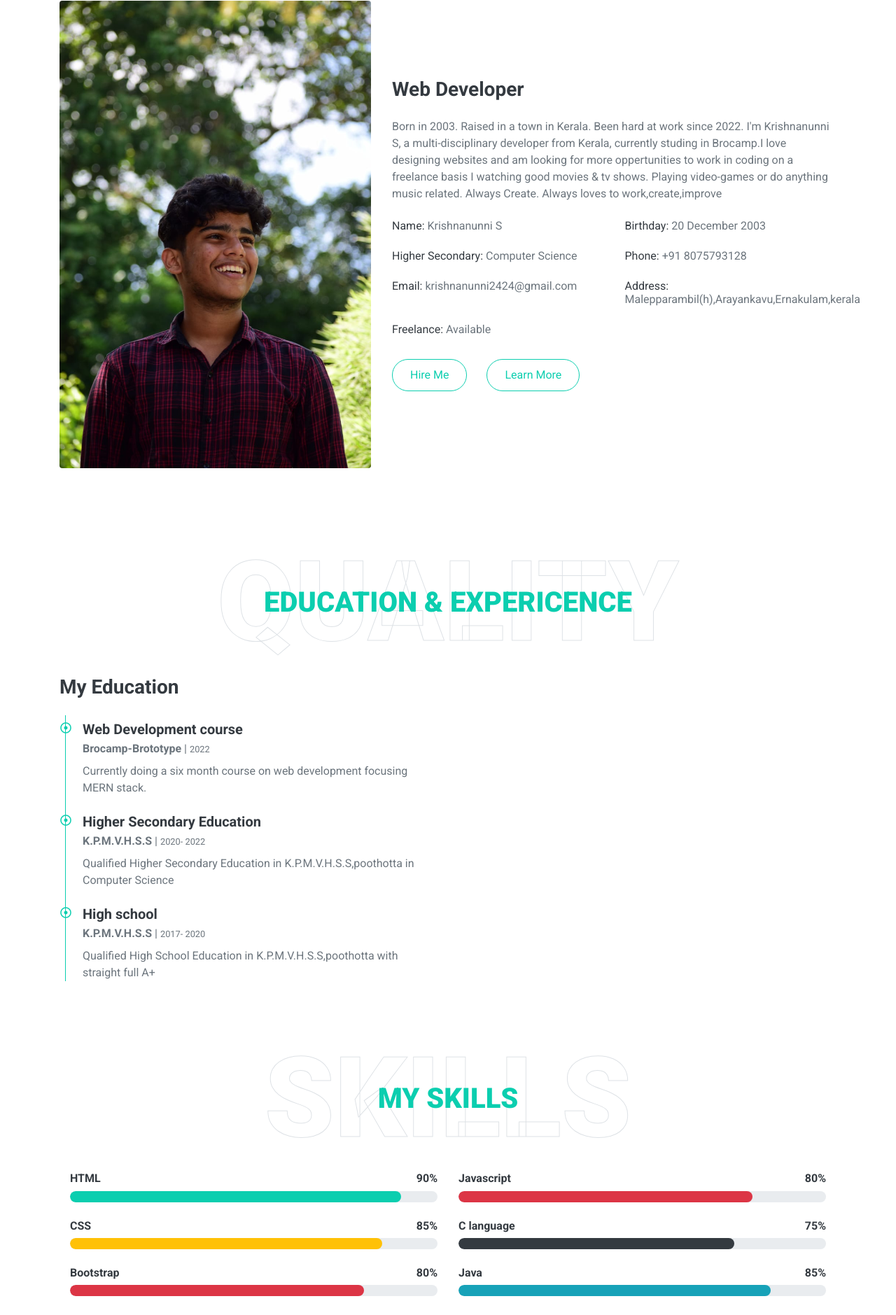
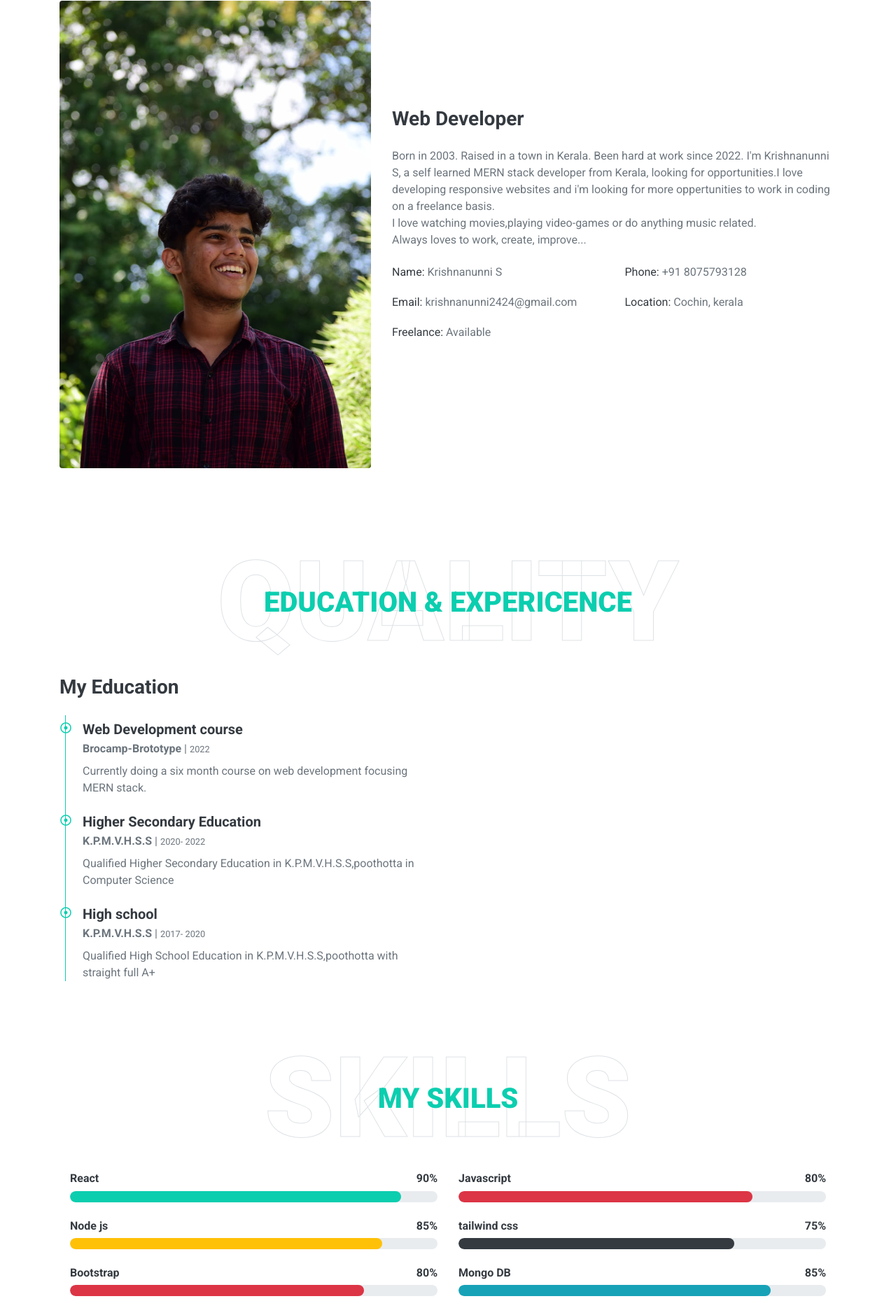
Before and after one commit to krishnanunni24/Portfolio, a plain HTML site: page index.html in a window 1280 px wide. Shown: the part 1095-2974 px from the top of the page at 70% size. Drawn offline with nearby package versions, Linux system fonts and the light colour scheme.

Commit message:
changes made

```diff
--- a/index.html
+++ b/index.html
@@ -101,23 +101,21 @@
                 <div class="col-lg-7">
                     <h3 class="mb-4">Web Developer</h3>
                     <p>Born in 2003. Raised in a town in Kerala. Been hard at work since 2022.
-                        I'm Krishnanunni S, a multi-disciplinary developer from Kerala, currently studing in Brocamp.I love designing websites and am looking for more oppertunities to work in coding on a freelance basis
+                        I'm Krishnanunni S, a self learned MERN stack developer from Kerala, looking for opportunities.I love developing responsive websites and i'm looking for more oppertunities to work in coding on a freelance basis. <br>
 
-                        I watching good movies & tv shows. Playing video-games or do anything music related.
+                        I love watching movies,playing video-games or do anything music related.
 
-                        Always Create.
-                        Always loves to work,create,improve</p>
+                        <br>Always loves to work, create, improve...</p>
                     <div class="row mb-3">
                         <div class="col-sm-6 py-2"><h6>Name: <span class="text-secondary">Krishnanunni S</span></h6></div>
-                        <div class="col-sm-6 py-2"><h6>Birthday: <span class="text-secondary">20 December 2003</span></h6></div>
-                        <div class="col-sm-6 py-2"><h6>Higher Secondary: <span class="text-secondary">Computer Science</span></h6></div>
                         <div class="col-sm-6 py-2"><h6>Phone: <span class="text-secondary">+91 8075793128</span></h6></div>
                         <div class="col-sm-6 py-2"><h6>Email: <span class="text-secondary">krishnanunni2424@gmail.com</span></h6></div>
-                        <div class="col-sm-6 py-2"><h6>Address: <span class="text-secondary">Malepparambil(h),Arayankavu,Ernakulam,kerala</span></h6></div>
+                        <div class="col-sm-6 py-2"><h6>Location: <span class="text-secondary">Cochin, kerala</span></h6></div>
                         <div class="col-sm-6 py-2"><h6>Freelance: <span class="text-secondary">Available</span></h6></div>
+
                     </div>
-                    <a href="" class="btn btn-outline-primary mr-4">Hire Me</a>
-                    <a href="" class="btn btn-outline-primary">Learn More</a>
+                    <!-- <a href="" class="btn btn-outline-primary mr-4">Hire Me</a>
+                    <a href="" class="btn btn-outline-primary">Learn More</a> -->
                 </div>
             </div>
         </div>
@@ -169,7 +167,7 @@
                 <div class="col-md-6">
                     <div class="skill mb-4">
                         <div class="d-flex justify-content-between">
-                            <h6 class="font-weight-bold">HTML</h6>
+                            <h6 class="font-weight-bold">React</h6>
                             <h6 class="font-weight-bold">90%</h6>
                         </div>
                         <div class="progress">
@@ -178,7 +176,7 @@
                     </div>
                     <div class="skill mb-4">
                         <div class="d-flex justify-content-between">
-                            <h6 class="font-weight-bold">CSS</h6>
+                            <h6 class="font-weight-bold">Node js</h6>
                             <h6 class="font-weight-bold">85%</h6>
                         </div>
                         <div class="progress">
@@ -207,7 +205,7 @@
                     </div>
                     <div class="skill mb-4">
                         <div class="d-flex justify-content-between">
-                            <h6 class="font-weight-bold">C language</h6>
+                            <h6 class="font-weight-bold">tailwind css</h6>
                             <h6 class="font-weight-bold">75%</h6>
                         </div>
                         <div class="progress">
@@ -216,7 +214,7 @@
                     </div>
                     <div class="skill mb-4">
                         <div class="d-flex justify-content-between">
-                            <h6 class="font-weight-bold">Java</h6>
+                            <h6 class="font-weight-bold">Mongo DB</h6>
                             <h6 class="font-weight-bold">85%</h6>
                         </div>
                         <div class="progress">
@@ -243,14 +241,14 @@
                         <i class="fa fa-2x fa-laptop service-icon bg-primary text-white mr-3"></i>
                         <h4 class="font-weight-bold m-0">Web Design</h4>
                     </div>
-                    <p>Designing custom website for personal websites and merchandise websites with html, css, bootstrap and JavaScript</p>
+                    <p>Designing custom website for personal websites and merchandise websites using figma. </p>
                 </div>
                 <div class="col-lg-4 col-md-6 text-center mb-5">
                     <div class="d-flex align-items-center justify-content-center mb-4">
                         <i class="fa fa-2x fa-laptop-code service-icon bg-primary text-white mr-3"></i>
                         <h4 class="font-weight-bold m-0">Web Development</h4>
                     </div>
-                    <p>I specialize in responsive, mobile friendly websites</p>
+                    <p>I specialize in responsive, mobile friendly websites development using Mern stack.</p>
                 </div>
                 <div class="col-lg-4 col-md-6 text-center mb-5">
                     <div class="d-flex align-items-center justify-content-center mb-4">
@@ -444,7 +442,7 @@
             <div class="d-flex justify-content-center mb-4">
                 <a class="btn btn-light btn-social mr-2" href="https://twitter.com/KrishnanunniS24"><i class="fab fa-twitter"></i></a>
                 <a class="btn btn-light btn-social mr-2" href="https://www.facebook.com/kichu.krishnanunni.37"><i class="fab fa-facebook-f"></i></a>
-                <a class="btn btn-light btn-social mr-2" href="https://www.linkedin.com/in/krishnanunni-s-124a37248/"><i class="fab fa-linkedin-in"></i></a>
+                <a class="btn btn-light btn-social mr-2" href="https://www.linkedin.com/in/krishnanunni-s-b318b7242/"><i class="fab fa-linkedin-in"></i></a>
                 <a class="btn btn-light btn-social" href="https://www.instagram.com/_you_kn0w_who_/"><i class="fab fa-instagram"></i></a>
             </div>
             <div class="d-flex justify-content-center mb-3">
```
